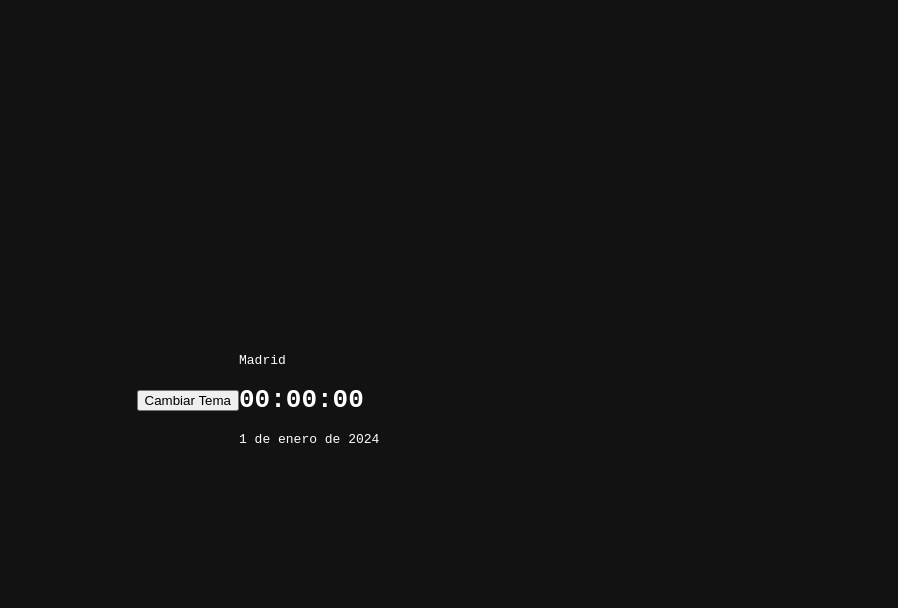
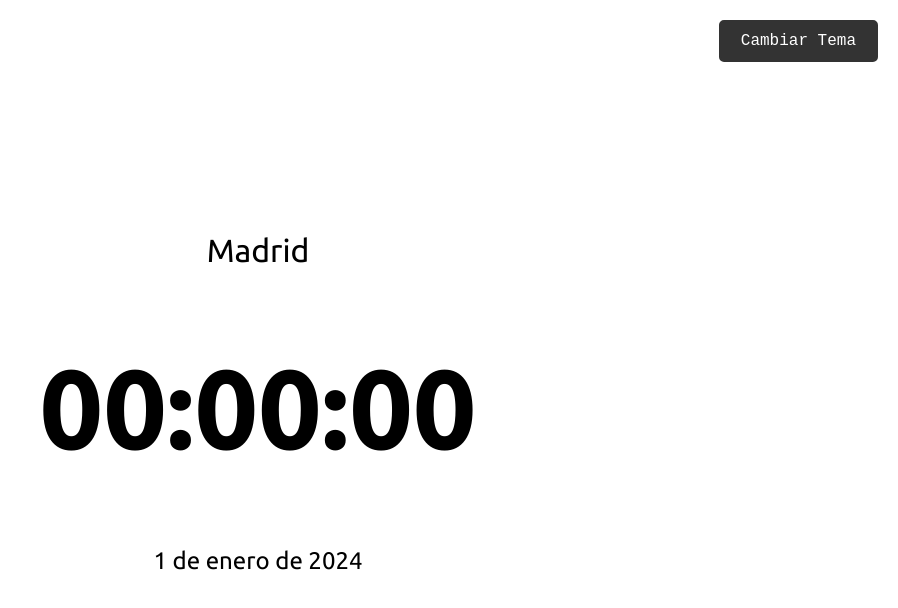
Before and after one commit to Suorkndnf/clock-without-ads.github.io, a plain HTML site: page index.html in a window 1280 px wide. Shown: the whole page, without its empty margins (382-1280 px from the left). Drawn offline with Linux system fonts and the light colour scheme.

Commit message:
Update style.css

```diff
--- a/style.css
+++ b/style.css
@@ -1,14 +1,77 @@
+/* Aplicar fuente monospace */
 body {
     margin: 0;
+    font-family: ubuntu, monospace;
+    height: 100vh;
     display: flex;
     justify-content: center;
     align-items: center;
-    height: 100vh;
-    font-family: monospace; /* Fuente digital */
-    background-color: #121212; /* Negro oscuro */
-    color: #fff; /* Blanco */
+    background-color: white;
+    color: black;
+    transition: background-color 0.3s, color 0.3s;
 }
 
-.reloj {
-    font-size: 10rem;
+/* Contenedor del reloj centrado */
+.clock-container {
+    text-align: center;
+    position: absolute;
+    top: 50%;
+    left: 50%;
+    transform: translate(-50%, -50%);
 }
+
+#clock {
+    font-size: 7em;
+}
+
+/* Estilo para el nombre de la ciudad */
+.city-name {
+    font-size: 2em;
+    margin-bottom: 10px;
+}
+
+/* Estilo para la fecha */
+#date {
+    font-size: 1.5em;
+    margin-top: 10px;
+}
+
+/* Botón de cambio de tema en la esquina superior derecha */
+.theme-toggle {
+    position: absolute;
+    top: 20px;
+    right: 20px;
+}
+
+button {
+    padding: 10px 20px;
+    font-size: 1em;
+    cursor: pointer;
+    border: 2px solid #333;
+    border-radius: 5px;
+    background-color: #333;
+    color: white;
+    font-family: 'Courier New', Courier, monospace;
+    transition: background-color 0.3s, color 0.3s;
+}
+
+button:hover {
+    background-color: #555;
+}
+
+/* Estilos para los temas claro y oscuro */
+body.light {
+    background-color: white;
+    color: black;
+}
+
+body.dark {
+    background-color: #222;
+    color: white;
+}
+
+button.light-mode {
+    background-color: white;
+    color: black;
+    border-color: black;
+}
```
